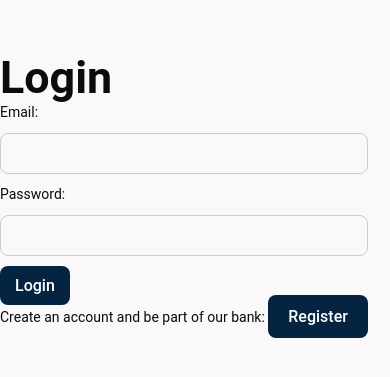
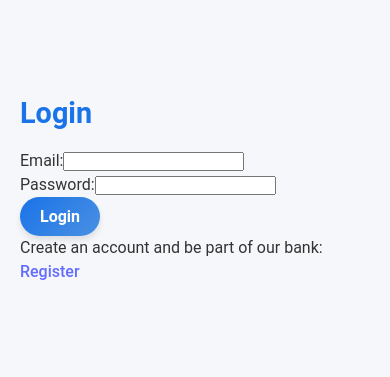
Before and after one commit to dieegoolimaa/bank-frontend, a React (Vite) app: page / in a window 390 px wide. Shown: the part 231-608 px from the top of the page. Built offline with nearby package versions, Linux system fonts and the light colour scheme; no server answers.

Commit message:
update css

```diff
--- a/src/App.css
+++ b/src/App.css
@@ -1,119 +1,42 @@
-/* GLOBAL */
-* {
+/* Reset básico */
+body, h1, h2, h3, p, ul, li, a, input, button {
   margin: 0;
   padding: 0;
   box-sizing: border-box;
-  font-family: "Roboto", Arial, sans-serif; /* Tipografia moderna */
 }
 
 body {
-  background-color: rgba(250, 248, 248, 0.897); /* Fundo de tela transparente */
-  color: #0c0c0c; /* Cor padrão para texto */
-  font-size: 16px;
-  line-height: 1.5;
-  -webkit-font-smoothing: antialiased;
+  font-family: 'Roboto', sans-serif;
+  background-color: #f5f7fa;
+  color: #333;
+  display: flex;
+  justify-content: center;
+  align-items: center;
+  min-height: 100vh;
+  padding: 20px;
 }
 
-/* BOTÕES */
+/* Títulos */
+h1, h2 {
+  font-size: 1.8rem;
+  font-weight: bold;
+  color: #1a73e8;
+  margin-bottom: 20px;
+}
+
+/* Botões modernos */
 button {
-  background-color: #052442; /* Azul escuro */
-  color: #fff; /* Texto branco */
+  background: linear-gradient(135deg, #1a73e8, #4a90e2);
+  color: #fff;
+  font-size: 1rem;
+  font-weight: bold;
+  padding: 10px 20px;
   border: none;
-  border-radius: 8px; /* Bordas arredondadas */
-  padding: 12px 20px;
-  font-size: 1rem;
+  border-radius: 25px;
   cursor: pointer;
-  transition: background-color 0.3s ease, transform 0.2s ease; /* Efeito ao passar o cursor */
+  box-shadow: 0 4px 6px rgba(0, 0, 0, 0.1);
+  transition: all 0.3s ease;
 }
 
 button:hover {
-  background-color: #0055cc; /* Azul mais claro no hover */
-  transform: scale(1.05); /* Leve zoom */
-}
-
-button:active {
-  background-color: #001a33; /* Azul mais escuro no clique */
-  transform: scale(0.95); /* Reduz ao clicar */
-}
-
-button:disabled {
-  background-color: #ccc; /* Desabilitado */
-  color: #666;
-  cursor: not-allowed;
-}
-
-/* FORMULÁRIOS */
-input,
-select,
-textarea {
-  width: 100%;
-  padding: 10px 15px;
-  margin: 10px 0;
-  border: 1px solid #ccc;
-  border-radius: 8px;
-  background-color: #f9f9f9;
-  font-size: 1rem;
-  transition: border-color 0.3s ease;
-}
-
-input:focus,
-select:focus,
-textarea:focus {
-  border-color: #003366;
-  outline: none;
-  background-color: #fff;
-  box-shadow: 0 0 5px rgba(0, 51, 102, 0.5);
-}
-
-/* LINKS */
-a {
-  background-color: #052442; /* Azul escuro */
-  color: #fff; /* Texto branco */
-  border: none;
-  border-radius: 8px; /* Bordas arredondadas */
-  padding: 12px 20px;
-  font-size: 1rem;
-  cursor: pointer;
-  transition: background-color 0.3s ease, transform 0.2s ease; /* Efeito ao passar o cursor */
-}
-
-a:hover {
-  background-color: #0055cc; /* Azul mais claro no hover */
-  transform: scale(1.05); /* Leve zoom */
-}
-
-/* CONTAINERS E LAYOUT */
-.container {
-  max-width: 1200px;
-  margin: 0 auto;
-  padding: 20px;
-}
-
-.card {
-  background-color: #fff;
-  border: 1px solid #e6e6e6;
-  border-radius: 12px;
-  box-shadow: 0 4px 8px rgba(0, 0, 0, 0.1);
-  padding: 20px;
-  transition: transform 0.2s ease, box-shadow 0.2s ease;
-}
-
-.card:hover {
-  transform: translateY(-5px);
-  box-shadow: 0 8px 16px rgba(0, 0, 0, 0.15);
-}
-
-/* RESPONSIVIDADE */
-@media (max-width: 768px) {
-  body {
-    font-size: 14px;
-  }
-
-  button {
-    padding: 10px 15px;
-  }
-
-  .card {
-    padding: 15px;
-  }
-}
+  background: linear-gradient(135deg, #
```
Also changed, not shown: src/components/Transactions.jsx (added).
